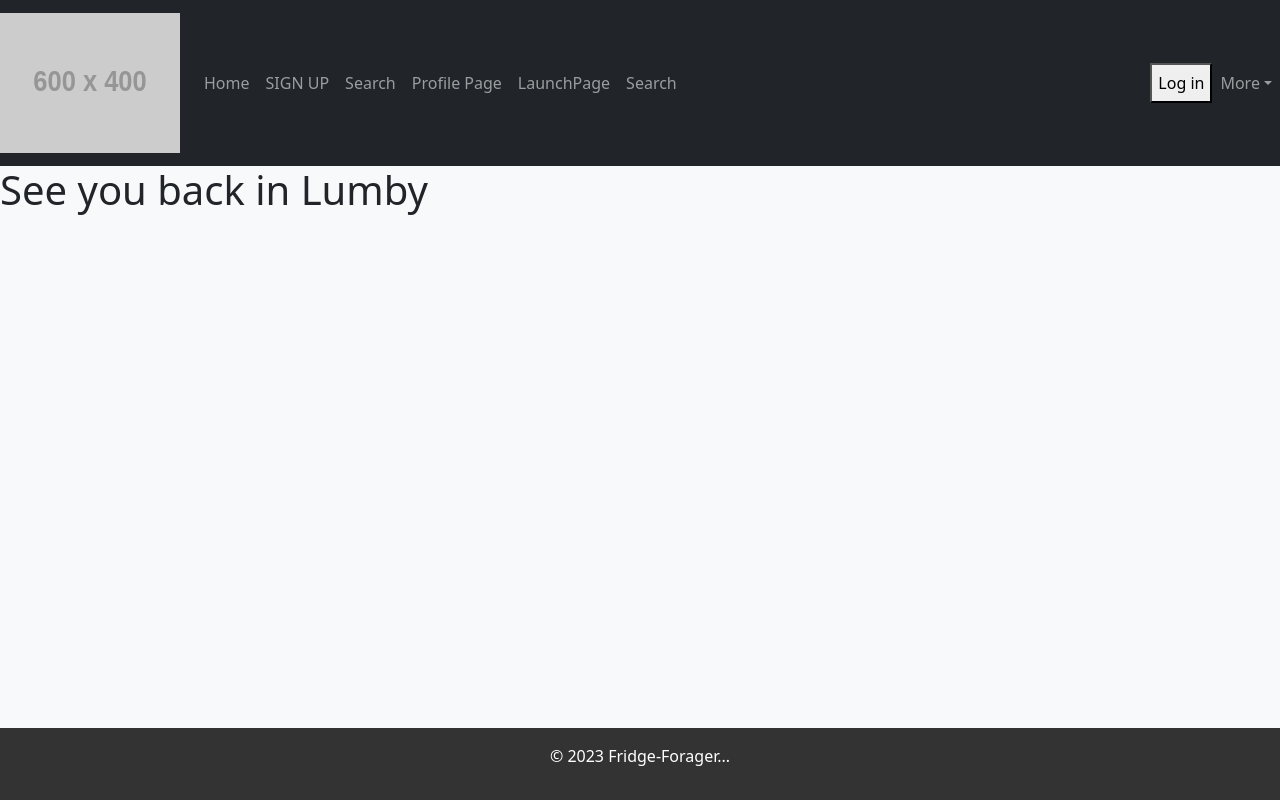
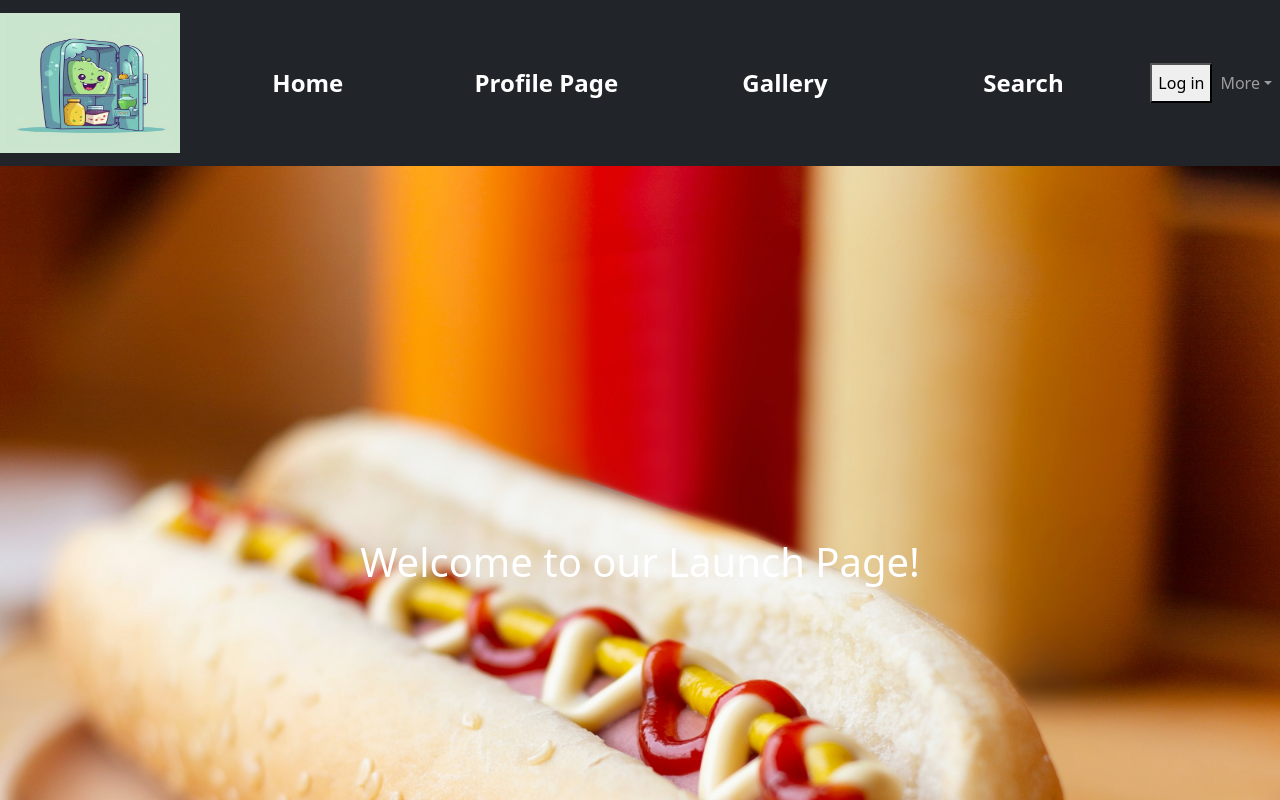
Before and after one commit to TEAM-BCKND/Fridge-Forager-Frontend, a React (Vite) app: page /home in a window 1280 px wide. Shown: the top 800 px of the page. Built offline with nearby package versions, Linux system fonts and the light colour scheme; no server answers.

Commit message:
Updated Header and Footer

```diff
--- /dev/null
+++ b/src/App.css
@@ -0,0 +1,3 @@
+.main-content {
+    padding-bottom: 25px;
+}
--- a/src/App.jsx
+++ b/src/App.jsx
@@ -3,16 +3,15 @@ import { useAuth0 } from '@auth0/auth0-react';
 import React, { useState } from 'react';
 import { BrowserRouter as Router, Routes, Route } from 'react-router-dom';
 import Header from './components/Header';
-import SignUp from './components/SignUp';
-import Home from './components/Home';
 import IngredientForm from './components/IngredientForm';
 import 'bootstrap/dist/css/bootstrap.min.css';
 import ProfilePage from './components/ProfilePage';
 import HandleSearch from './components/HandleSearch';
-
+import './App.css';
 import LaunchPage from './components/LaunchPage';
 import Footer from './components/Footer';
 import RenderRecipes from './components/RenderRecipes';
+import Gallery from './components/Gallery';
 
 export default function App() {
     const [recipes, setRecipes] = useState([]);
@@ -23,15 +22,16 @@ export default function App() {
     };
 
     return (
+        <div>
             <Router>
                 <Header />
+                <div className="main-content">
                 <Routes>
-                <Route exact path='/' element={<Landing />} />
-                <Route path="/home" element={<Home />} />
-                <Route path="/signup" element={<SignUp />} />
+                    <Route exact path='/' element={<LaunchPage />} />
+                    <Route path="/home" element={<LaunchPage />} />
 
                     <Route path="/search" element={<HandleSearch />} />
-                <Route path="/launch" element={<LaunchPage />} />
+                    <Route path="/gallery" element={<Gallery />} />
                     <Route path="/RenderRecipes" element={<RenderRecipes />} />
                     {/* Add IngredientForm in one of the routes or in the Home component */}
 
@@ -39,8 +39,10 @@ export default function App() {
                     <Route path="/profilepage" element={<ProfilePage />} />
 
                 </Routes>
+                </div>
+            </Router>
             <Footer />
-        </Router>
+        </div>
     );
 }
 
--- a/src/components/Footer.jsx
+++ b/src/components/Footer.jsx
@@ -14,7 +14,7 @@ const footerStyle = {
     color: '#fff',
     textAlign: 'center',
     padding: '1rem',
-    position: 'fixed',
+    position: 'relative',
     bottom: '0',
     width: '100%',
 };
--- /dev/null
+++ b/src/components/Header.css
@@ -0,0 +1,24 @@
+/* Header.css */
+
+.navbar {
+    padding-top: 0.5rem;
+    padding-bottom: 0.5rem;
+}
+
+.nav-links {
+    display: flex;
+    flex-grow: 1;
+    justify-content: space-around;
+    font-weight: bold;
+    font-size: 1.5rem;
+}
+
+.nav-links .nav-link {
+    margin-right: 15px;
+    flex-grow: 1;
+    text-align: center;
+    color: white; /* Ensuring the text is visible on darker backgrounds */
+    display: flex;
+    justify-content: space-evenly;
+    width: 100%;
+}
--- a/src/components/Header.jsx
+++ b/src/components/Header.jsx
@@ -3,11 +3,11 @@ import { Link } from 'react-router-dom';
 import { Navbar, Nav, NavDropdown , FormControl, Button, Form} from 'react-bootstrap';
 import useLogin from '../hooks/useLogin';
 import AuthButtons from '../Auth/AuthButtons';
+import './Header.css';
+import logoImage from './cartoon-fridge.png'
 
 
 export default function Header(){
-
-    const placeHolderImg = 'https://placehold.co/600x400';
 
     const {
         email,
@@ -20,24 +20,22 @@ export default function Header(){
     return (
         <Navbar variant="dark" bg="dark" expand="lg">
             <Navbar.Brand href="/home">
-                <img src={placeHolderImg}
+                <img src={logoImage}
                 alt="Logo"
                 width="180"
                 height="140"
                 className="d-inline-block align-top" />
                 </Navbar.Brand>
-            <Nav className="me-auto">
+            <Nav className="me-auto nav-links">
                 <Nav.Link as={Link} to="/home">Home</Nav.Link>
-                <Nav.Link as={Link} to="/signup">SIGN UP</Nav.Link>
-                <Nav.Link as={Link} to="/search">Search</Nav.Link>
                 <Nav.Link as={Link} to="/profilepage">Profile Page</Nav.Link>
-                <Nav.Link as={Link} to="/launch">LaunchPage</Nav.Link>
+                <Nav.Link as={Link} to="/gallery">Gallery</Nav.Link>
                 <Nav.Link as={Link} to="/ingredient-search">Search</Nav.Link>
                 {/* <Nav.Link as={Link} to="/RenderRecipes">Render Recipes</Nav.Link> */}
 
             </Nav>
             <Nav>
-            <AuthButtons/>
+            <AuthButtons className="auth-buttons"/>
                 <NavDropdown title="More" id="basic-nav-dropdown" align="end">
                     <NavDropdown.Item href="#action/3.1">Something</NavDropdown.Item>
                     <NavDropdown.Item href="#action/3.2">Happens</NavDropdown.Item>
--- a/src/components/Home.jsx
+++ /dev/null
@@ -1,11 +0,0 @@
-
-import Gallery from './Gallery';
-
-export default function Home(){
-    return (
-        <div>
-            <h1>See you back in Lumby</h1>
-            <Gallery />
-        </div>
-    );
-};
--- a/src/components/ProfilePage.jsx
+++ b/src/components/ProfilePage.jsx
@@ -2,6 +2,7 @@ import React, { useRef , useState } from 'react';
 import './ProfilePage.css';
 import RecipeUploadModal from './RecipeUploadModal';
 import Carousel from 'react-bootstrap/Carousel';
+import { useAuth0 } from '@auth0/auth0-react';
 
 export default function ProfilePage() {
 
@@ -9,6 +10,9 @@ export default function ProfilePage() {
 
     const fileInputRef = useRef(null);
     const recipeInputRef = useRef(null);
+
+    const { user } = useAuth0();
+    const { name: auth0Name, picture: auth0Picture } = user || {};
 
     const handleRecipeSubmit = (recipeData) => {
         console.log(recipeData);
--- /dev/null
+++ b/src/index.css
@@ -0,0 +1 @@
+@import-normalize;
```
Also changed, not shown: index (1).html (deleted, +0 -51 lines), src/components/cartoon-fridge.png (added), 1 other file (tests, documents, lock files or other folders). Lines whose indentation alone changed are shown as unchanged.
